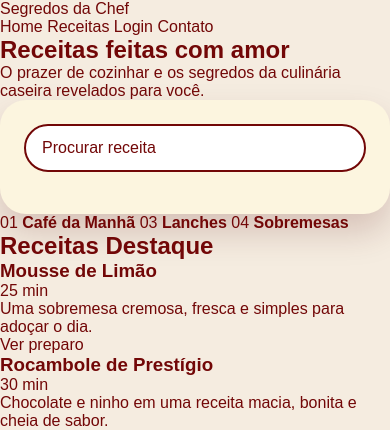
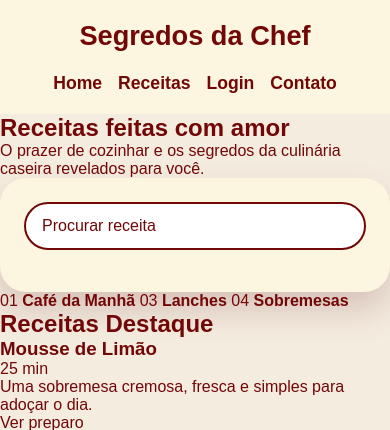
Before and after one commit to MarianaMendes3101/segredos_da_chefe, a Django app: page / in a window 390 px wide. Shown: the top 430 px of the page. Run offline with Django 5.2, Linux system fonts and the light colour scheme; some web fonts are replaced; grey boxes are pictures that could not be loaded.

Commit message:
css normalizações

```diff
--- a/static/css/layout.css
+++ b/static/css/layout.css
@@ -1,4 +1,73 @@
 @import url('https://fonts.googleapis.com/css2?family=DM+Serif+Display:ital@0;1&family=Sulphur+Point:wght@300;400;700&display=swap');
+
+
+
+/* Configura o cabeçalho principal */
+header {
+    display: flex;
+    align-items: center;
+    justify-content: space-between;
+    padding: 20px 6%;
+    width: 100%;
+    background: var(--cor-apoio);
+}
+
+/* Estiliza o nome do site */
+header .logo {
+    text-decoration: none;
+}
+
+/* Destaca o título Segredos da Chef */
+header .logo-texto {
+    color: var(--cor-primaria);
+    font-size: 2rem;
+    font-weight: 700;
+    line-height: 1.2;
+}
+
+/* Organiza os links de navegação */
+.menu-principal {
+    display: flex;
+    align-items: center;
+    gap: 30px;
+}
+
+/* Estiliza os links */
+.menu-principal a {
+    color: var(--cor-primaria);
+    font-size: 1.1rem;
+    font-weight: 600;
+    text-decoration: none;
+    transition: color 0.3s ease;
+}
+
+/* Efeito ao passar o mouse */
+.menu-principal a:hover {
+    color: var(--cor-secundaria);
+}
+
+/* Ajustes para celulares */
+@media (max-width: 620px) {
+    header {
+        flex-direction: column;
+        gap: 20px;
+        padding: 20px;
+    }
+
+    .menu-principal {
+        flex-wrap: wrap;
+        justify-content: center;
+        gap: 16px;
+    }
+
+    header .logo-texto {
+        font-size: 1.7rem;
+    }
+}
+
+
+
+
 
 :root {
   --cor-primaria: #720707;
@@ -27,7 +96,7 @@ a { text-decoration: none; color: inherit; }
   align-items: center;
 }
 
-/*HEADER */
+/*HEADER*/
 .admin-header {
   background: var(--cor-primaria);
   color: var(--cor-apoio);
--- a/web/templates/web/index.html
+++ b/web/templates/web/index.html
@@ -3,7 +3,7 @@
 <html lang="en">
 <head>
     <meta charset="UTF-8">
-    <title>Os Segredos da Chef | Home</title>
+                <title>TESTE JHENNYFER</title>
      <!-- Conexão com os arquivos CSS -->
     <link rel="stylesheet" href="{% static 'css/layout.css' %}">
     <link rel="stylesheet" href="{% static 'css/form.css' %}">
```
Also changed, not shown: README.md.
